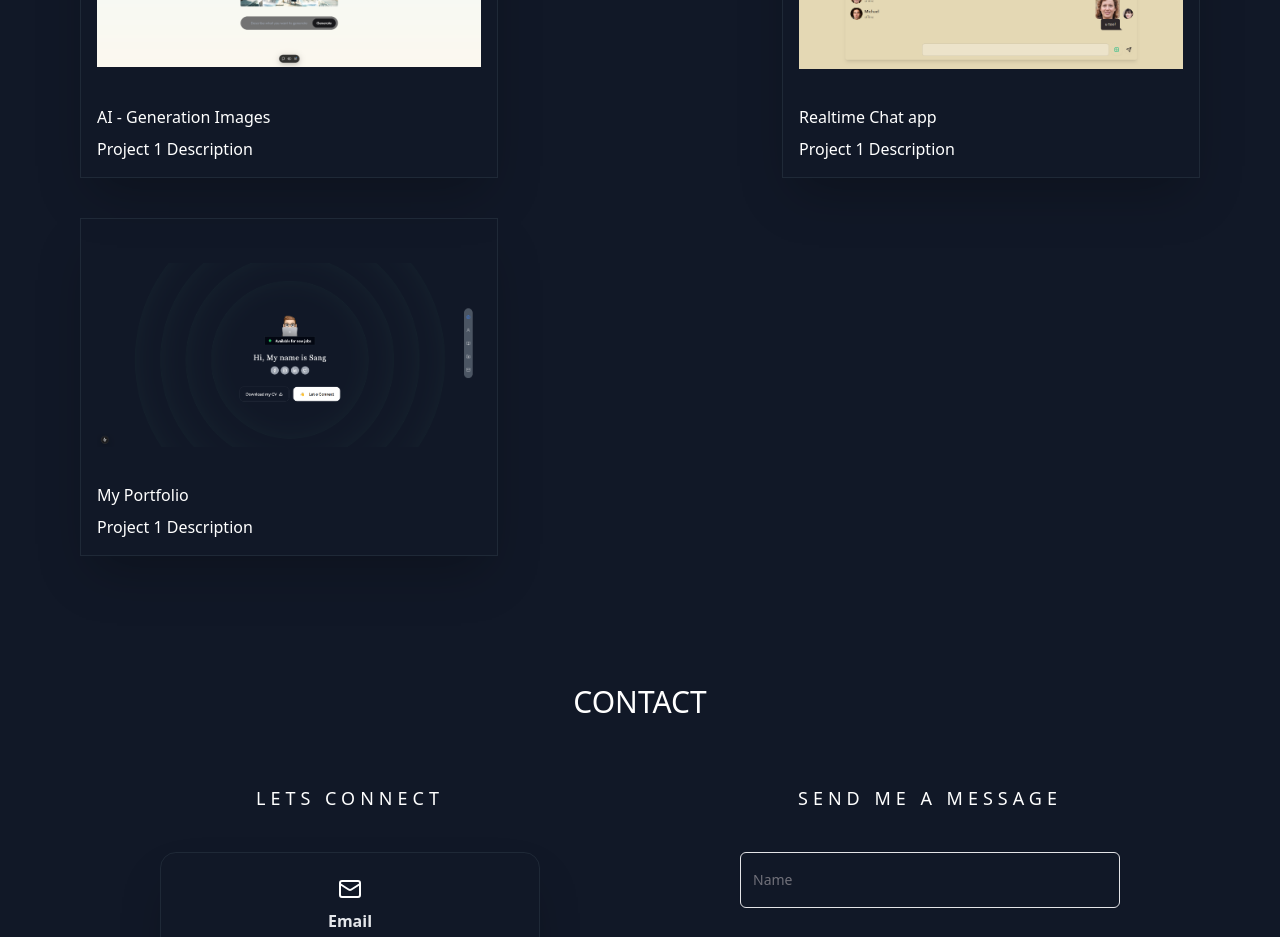
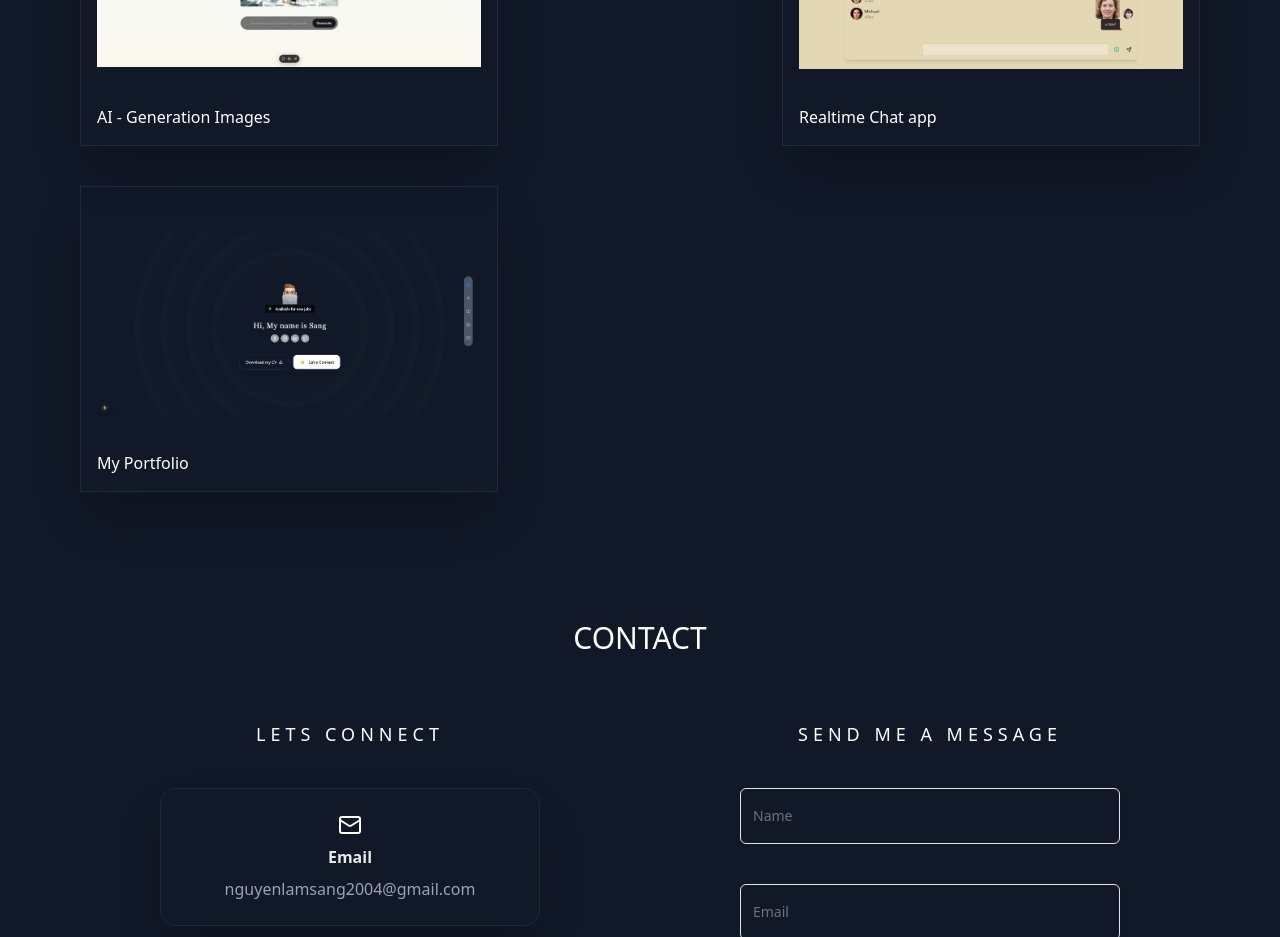
Before and after one commit to SangNear/porfolio, a Next.js app: page / in a window 1280 px wide. Shown: the part 3520-4457 px from the top of the page. Built offline with nearby package versions, Linux system fonts and the light colour scheme; a web font is replaced by a local one.

Commit message:
done project

```diff
--- a/app/sections/Projects.tsx
+++ b/app/sections/Projects.tsx
@@ -18,7 +18,7 @@ const Projects = () => {
 
           <div className="flex flex-col gap-2">
             <p>AI - Generation Images</p>
-            <span>Project 1 Description</span>
+
           </div>
         </Link>
         <Link href="https://realtime-chatapp-219n.onrender.com" passHref target="_blank" className="flex flex-col gap-2 border border-gray-800 shadow-2xl p-4  ">
@@ -30,7 +30,7 @@ const Projects = () => {
 
           <div className="flex flex-col gap-2">
             <p>Realtime Chat app</p>
-            <span>Project 1 Description</span>
+
           </div>
         </Link>
         <Link href="#"  className="flex flex-col gap-2 border  border-gray-800 shadow-2xl p-4  ">
@@ -42,7 +42,7 @@ const Projects = () => {
 
           <div className="flex flex-col gap-2">
             <p>My Portfolio</p>
-            <span>Project 1 Description</span>
+
           </div>
         </Link>
       </div>
```
Also changed, not shown: 1 other file (tests, documents, lock files or other folders).
